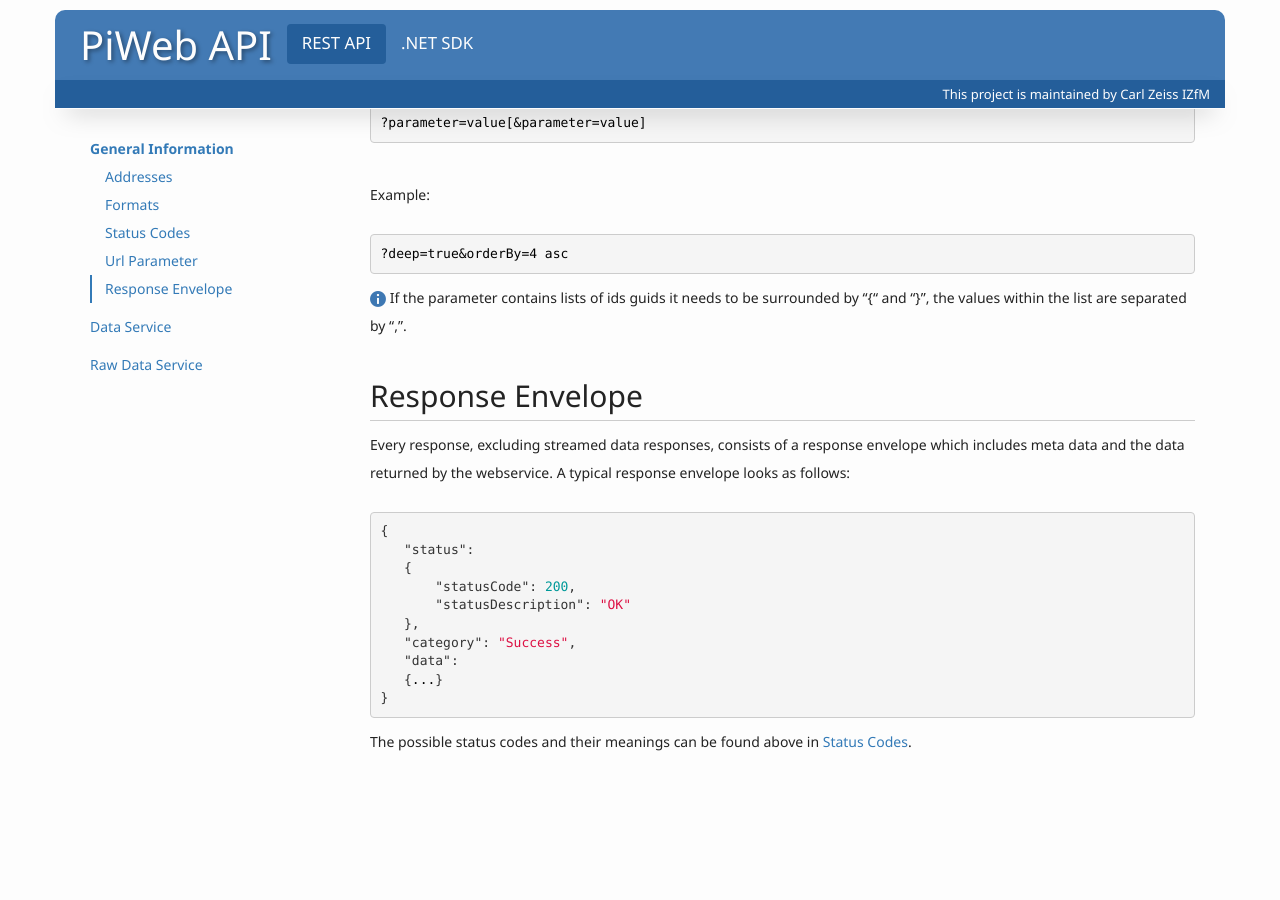
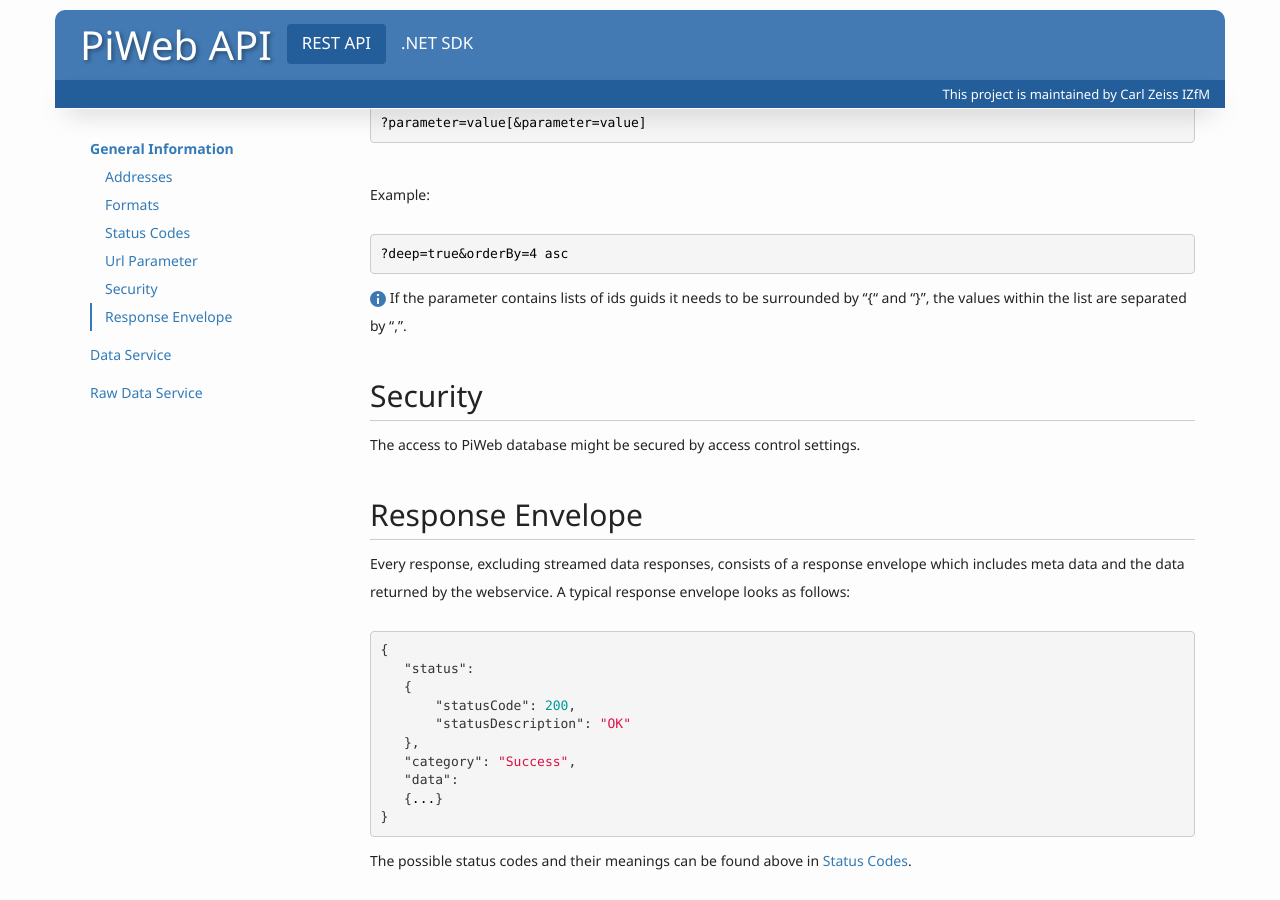
Before and after one commit to ZEISS-PiWeb/PiWeb-Api, a Jekyll site: the page built from _pages/011-restapi-general.md, in a window 1280 px wide and 900 px high, scrolled down 1362 px. Built offline with Jekyll 4.4.1, drawn with Linux system fonts in a browser that asks for light colours; before the commit the page ends 2143 px from its top, so only the background shows below that.

Commit message:
Update 011-restapi-general.md

```diff
--- a/_pages/011-restapi-general.md
+++ b/_pages/011-restapi-general.md
@@ -10,6 +10,7 @@
    formats: Formats
    codes: Status Codes
    parameter: Url Parameter
+   security: Security
    envelope: Response Envelope
 redirect_from: "/"
 ---
@@ -67,6 +68,9 @@
 
 {{ site.images['info'] }} If the parameter contains lists of ids guids it needs to be surrounded by “{“ and “}”, the values within the list are separated by “,”.
 
+## {{page.sections['security']}}
+The access to PiWeb database might be secured by access control settings.
+
 ## {{page.sections['envelope']}}
 Every response, excluding streamed data responses, consists of a response envelope which includes meta data and the data returned by the webservice. A typical response envelope looks as follows:
 
```
